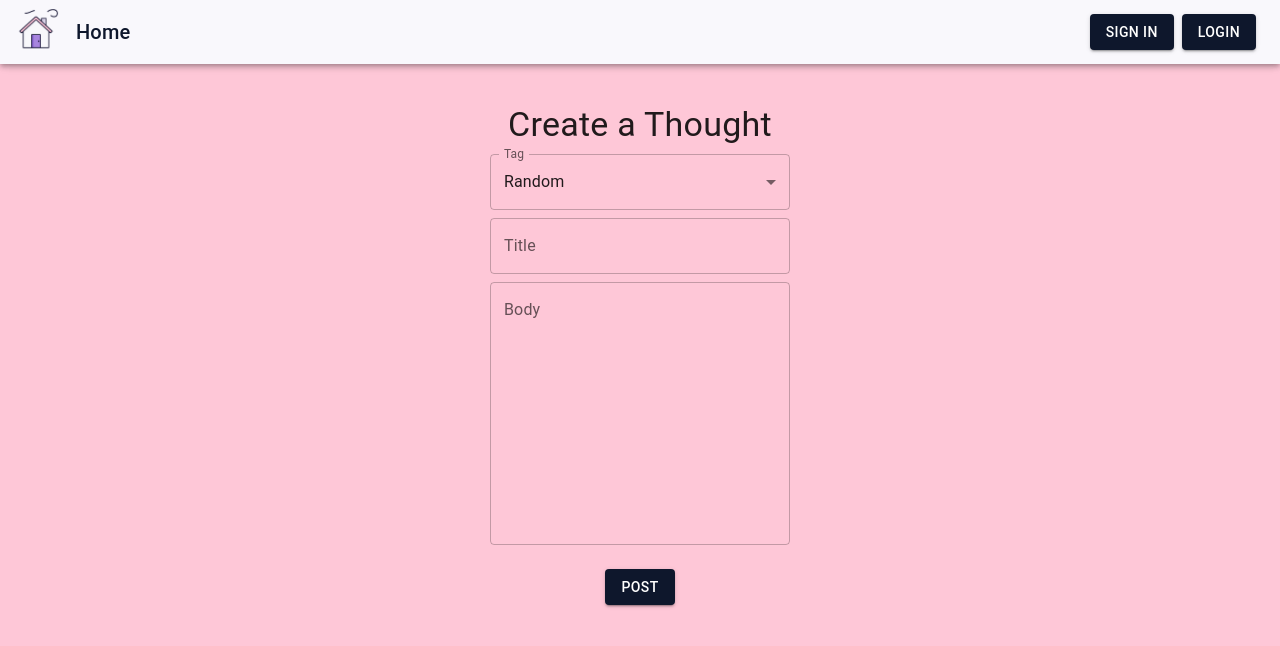
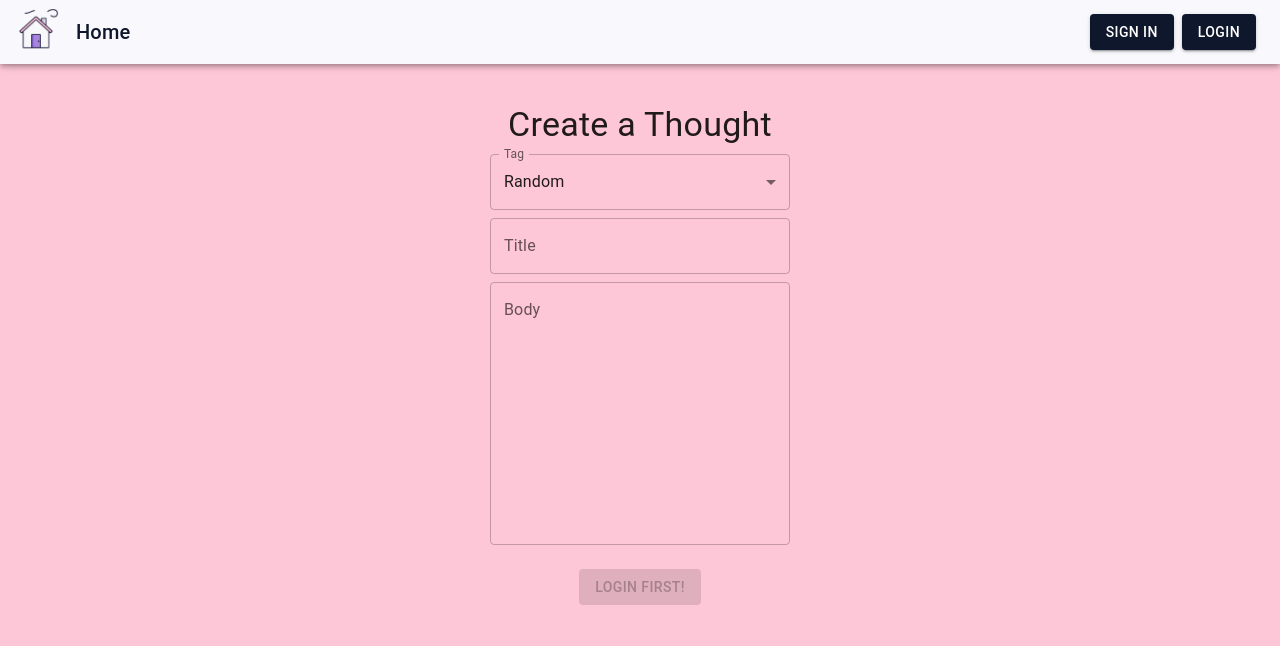
Before and after one commit to Jiseeeh/thoughts-board-v2, a Next.js app: page /thoughts/create in a window 1280 px wide. Shown: the top 646 px of the page. Built offline with nearby package versions, Linux system fonts and the light colour scheme; no server answers.

Commit message:
feat: prevent posting if not logged in

```diff
--- a/pages/thoughts/create.tsx
+++ b/pages/thoughts/create.tsx
@@ -1,4 +1,4 @@
-import React, { useState } from "react";
+import React, { useEffect, useState } from "react";
 import { useForm, SubmitHandler } from "react-hook-form";
 import { useRouter } from "next/router";
 import axios from "axios";
@@ -16,12 +16,14 @@ import {
 import Container from "../../components/Container";
 import Button from "../../components/Button";
 import HtmlTooltip from "../../components/HtmlToolTip";
+import useAuthentication from "../../lib/hooks/useAuthentication";
 import { showToast } from "../../lib/helper";
 import { ThoughtForm } from "../../interfaces/IThoughtForm";
 
 // ? Component
 const CreateThought: React.FC = () => {
   const router = useRouter();
+  const { isAuthenticated } = useAuthentication();
   const [isButtonDisabled, setIsButtonDisabled] = useState(false);
   const width = {
     minWidth: 300,
@@ -51,6 +53,16 @@ const CreateThought: React.FC = () => {
       }, 2000);
     }
   };
+
+  // prevent posting if not logged in
+  useEffect(() => {
+    if (!isAuthenticated) {
+      setIsButtonDisabled(true);
+      return;
+    }
+
+    setIsButtonDisabled(false);
+  }, [isAuthenticated]);
 
   return (
     <>
@@ -120,7 +132,7 @@ const CreateThought: React.FC = () => {
           >
             <Button
               submit={false}
-              content="Post"
+              content={!isAuthenticated ? "Login first!" : "Post"}
               isDisabled={isButtonDisabled}
               onClick={handleSubmit(onSubmit)}
             />
```
